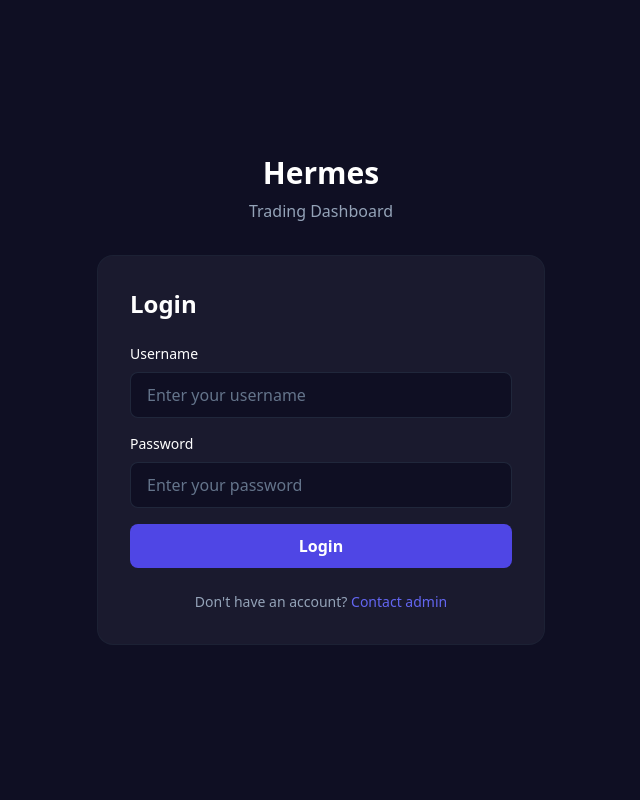
After one commit to Pinho13/Heisenbug, a Django app: page /hermes/login/ in a window 1280 px wide. The commit adds this page. Shown: the whole page, without its empty margins (319-959 px from the left). Run offline with Django 5.2, Linux system fonts and the light colour scheme; some libraries are stand-ins or nearby versions.

Commit message:
Login page

```diff
--- a/core/urls.py
+++ b/core/urls.py
@@ -23,5 +23,6 @@ urlpatterns = [
     # dynamic URL (:fire:)
     path('price/<str:pair>/', price_view, name= 'price-view'),
     path('', include('principal.urls')),
+    path('hermes/', include('hermes.urls')),
     path('finance', include('finance.urls'))
 ]
--- a/hermes/templates/base.html
+++ b/hermes/templates/base.html
@@ -43,7 +43,7 @@
             <div class="flex-1 flex items-center justify-center">
                 <span class="text-lg md:text-2xl font-bold">€50 000</span>
             </div>
-            <div class="w-10 h-10 rounded-full border-2 border-[#e8ad3a] bg-[#d4952a]/60 flex items-center justify-center text-sm font-bold text-white">SLB</div>
+            <div class="w-10 h-10 rounded-full border-2 border-[#e8ad3a] bg-[#d4952a]/60 flex items-center justify-center text-sm font-bold text-white cursor-pointer hover:opacity-80 transition-opacity" onclick="window.location.href='{% url 'hermes:login' %}'">SLB</div>
         </header>
 
         <div class="grid grid-cols-1 lg:grid-cols-3 gap-6">
--- /dev/null
+++ b/hermes/templates/hermes/login.html
@@ -0,0 +1,106 @@
+{% load static %}
+<!DOCTYPE html>
+<html lang="pt">
+<head>
+    <meta charset="UTF-8">
+    <meta name="viewport" content="width=device-width, initial-scale=1.0">
+    <title>Login - Hermes</title>
+    <script src="https://cdn.tailwindcss.com"></script>
+</head>
+<body class="bg-[#0f0f23] text-white">
+<div class="min-h-screen flex items-center justify-center px-4">
+    <div class="w-full max-w-md">
+        <!-- Logo -->
+        <div class="text-center mb-8">
+            <h1 class="text-3xl font-bold mb-2">Hermes</h1>
+            <p class="text-slate-400">Trading Dashboard</p>
+        </div>
+
+        <!-- Login Form -->
+        <div class="bg-[#1a1a2e] rounded-2xl p-8 border border-slate-800/50">
+            <h2 class="text-2xl font-semibold mb-6">Login</h2>
+
+            <form id="loginForm" class="space-y-4">
+                {% csrf_token %}
+
+                <!-- Username -->
+                <div>
+                    <label for="username" class="block text-sm font-medium mb-2">Username</label>
+                    <input
+                        type="text"
+                        id="username"
+                        name="username"
+                        required
+                        class="w-full bg-[#0f0f23] border border-slate-700/50 rounded-lg px-4 py-2.5 text-white placeholder-slate-500 focus:outline-none focus:ring-2 focus:ring-indigo-500"
+                        placeholder="Enter your username"
+                    >
+                </div>
+
+                <!-- Password -->
+                <div>
+                    <label for="password" class="block text-sm font-medium mb-2">Password</label>
+                    <input
+                        type="password"
+                        id="password"
+                        name="password"
+                        required
+                        class="w-full bg-[#0f0f23] border border-slate-700/50 rounded-lg px-4 py-2.5 text-white placeholder-slate-500 focus:outline-none focus:ring-2 focus:ring-indigo-500"
+                        placeholder="Enter your password"
+                    >
+                </div>
+
+                <!-- Error Message -->
+                <div id="errorMessage" class="hidden p-4 bg-red-500/10 border border-red-500/50 rounded-lg text-red-400 text-sm"></div>
+
+                <!-- Login Button -->
+                <button
+                    type="submit"
+                    class="w-full bg-indigo-600 hover:bg-indigo-700 text-white font-semibold py-2.5 rounded-lg transition-colors duration-200 mt-6"
+                >
+                    Login
+                </button>
+            </form>
+
+            <!-- Footer -->
+            <p class="text-center text-slate-400 text-sm mt-6">
+                Don't have an account? <a href="#" class="text-indigo-500 hover:text-indigo-400">Contact admin</a>
+            </p>
+        </div>
+    </div>
+</div>
+
+<script>
+document.getElementById('loginForm').addEventListener('submit', async (e) => {
+    e.preventDefault();
+
+    const username = document.getElementById('username').value;
+    const password = document.getElementById('password').value;
+    const csrfToken = document.querySelector('[name=csrfmiddlewaretoken]').value;
+    const errorDiv = document.getElementById('errorMessage');
+
+    try {
+        const response = await fetch('{% url "hermes:login" %}', {
+            method: 'POST',
+            headers: {
+                'Content-Type': 'application/x-www-form-urlencoded',
+                'X-CSRFToken': csrfToken,
+            },
+            body: `username=${encodeURIComponent(username)}&password=${encodeURIComponent(password)}`
+        });
+
+        const data = await response.json();
+
+        if (data.success) {
+            window.location.href = '/';
+        } else {
+            errorDiv.textContent = data.message;
+            errorDiv.classList.remove('hidden');
+        }
+    } catch (error) {
+        errorDiv.textContent = 'An error occurred. Please try again.';
+        errorDiv.classList.remove('hidden');
+    }
+});
+</script>
+</body>
+</html>
--- /dev/null
+++ b/hermes/urls.py
@@ -0,0 +1,8 @@
+from django.urls import path
+from . import views
+
+app_name = 'hermes'
+
+urlpatterns = [
+    path('login/', views.login_view, name='login'),
+]
--- a/hermes/views.py
+++ b/hermes/views.py
@@ -1,4 +1,8 @@
 from django.shortcuts import render
+from django.contrib.auth import authenticate, login
+from django.contrib.auth.decorators import login_required
+from django.http import JsonResponse
+from django.views.decorators.http import require_http_methods
 from finance.uphold_api import UpholdAPIHandler
 from finance.models import TradeHistory, BotConfig, PriceSnapshot
 import logging
@@ -57,3 +61,19 @@ def home(request):
     }
 
     return render(request, 'base.html', context)
+
+
+@require_http_methods(["GET", "POST"])
+def login_view(request):
+    if request.method == 'POST':
+        username = request.POST.get('username')
+        password = request.POST.get('password')
+        user = authenticate(request, username=username, password=password)
+
+        if user is not None:
+            login(request, user)
+            return JsonResponse({'success': True, 'message': 'Login successful'})
+        else:
+            return JsonResponse({'success': False, 'message': 'Invalid credentials'}, status=401)
+
+    return render(request, 'hermes/login.html')
```
